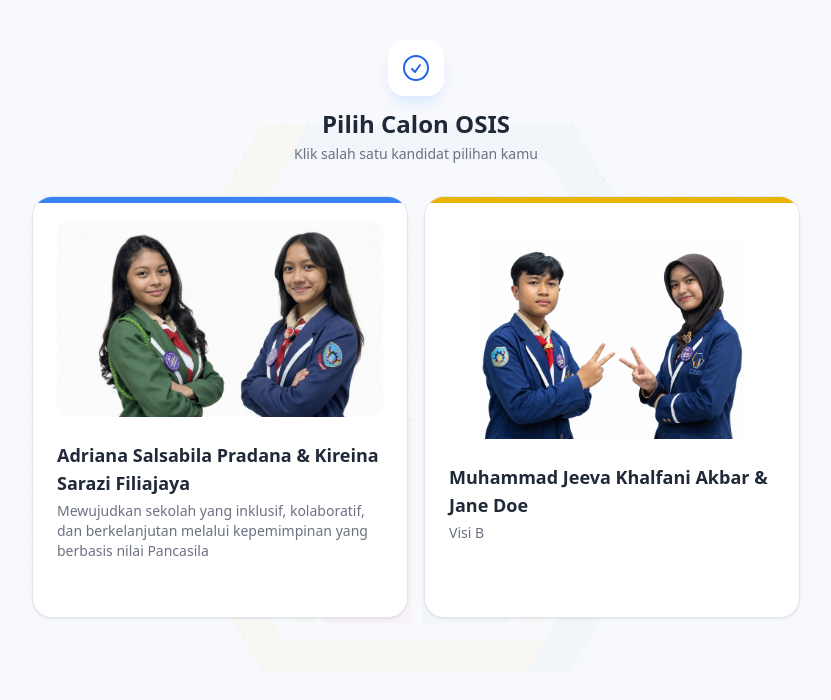
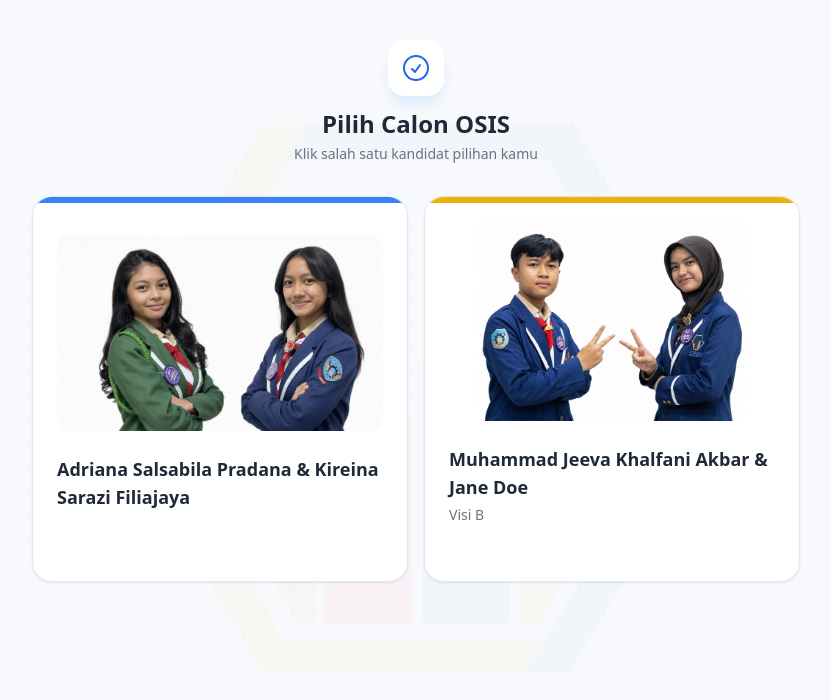
Before and after one commit to rezagiovanni/avi-vote, a Next.js app: page /vote/osis in a window 1280 px wide. Shown: the top 700 px of the page, without its empty margins (224-1055 px from the left). Built offline with nearby package versions, Linux system fonts and the light colour scheme.

Commit message:
fix: empty visi for OSIS A, align photo top-center

```diff
--- a/components/CandidateCard.tsx
+++ b/components/CandidateCard.tsx
@@ -39,7 +39,7 @@ export default function CandidateCard({ label, candidates, onSubmit }: Props) {
               {/* photo or avatar */}
               {c.img ? (
                 <div className="relative mb-6 w-full">
-                  <img src={c.img} alt={c.name} className="w-full rounded-xl object-contain" style={{ maxHeight: "200px" }} />
+                  <img src={c.img} alt={c.name} className="w-full rounded-xl object-contain" style={{ maxHeight: "200px", objectPosition: "center top" }} />
                 </div>
               ) : (
                 <div className={`relative mb-4 flex h-16 w-16 items-center justify-center rounded-full bg-gradient-to-br text-xl font-bold shadow-sm ${
--- a/pages/vote/osis.tsx
+++ b/pages/vote/osis.tsx
@@ -4,7 +4,7 @@ const OSIS_CANDIDATES = [
   {
     id: "osis_a",
     name: "Adriana Salsabila Pradana & Kireina Sarazi Filiajaya",
-    visi: "Mewujudkan sekolah yang inklusif, kolaboratif, dan berkelanjutan melalui kepemimpinan yang berbasis nilai Pancasila",
+    visi: "",
     img: "/candidates/osis_a.jpg",
   },
   { id: "osis_b", name: "Muhammad Jeeva Khalfani Akbar & Jane Doe", visi: "Visi B", img: "/candidates/osis_b.jpg" },
```
